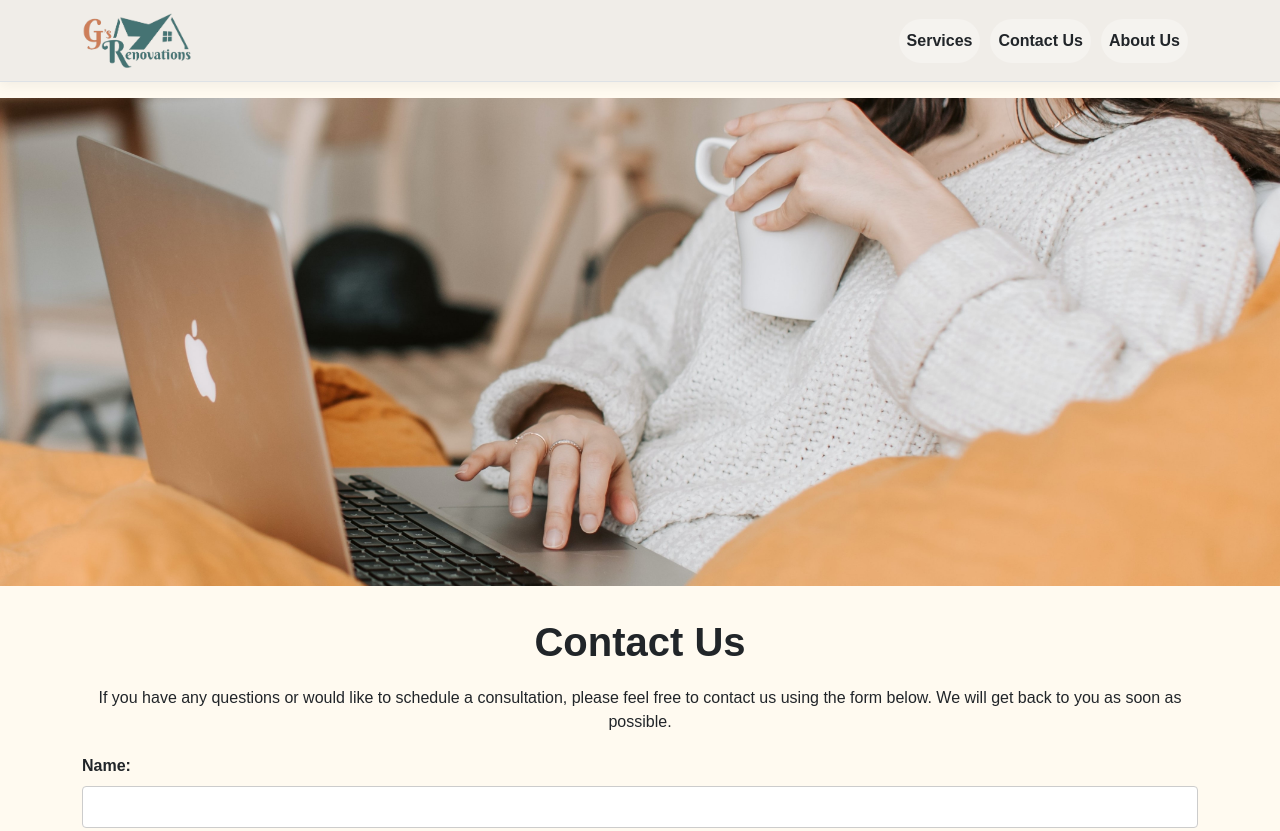
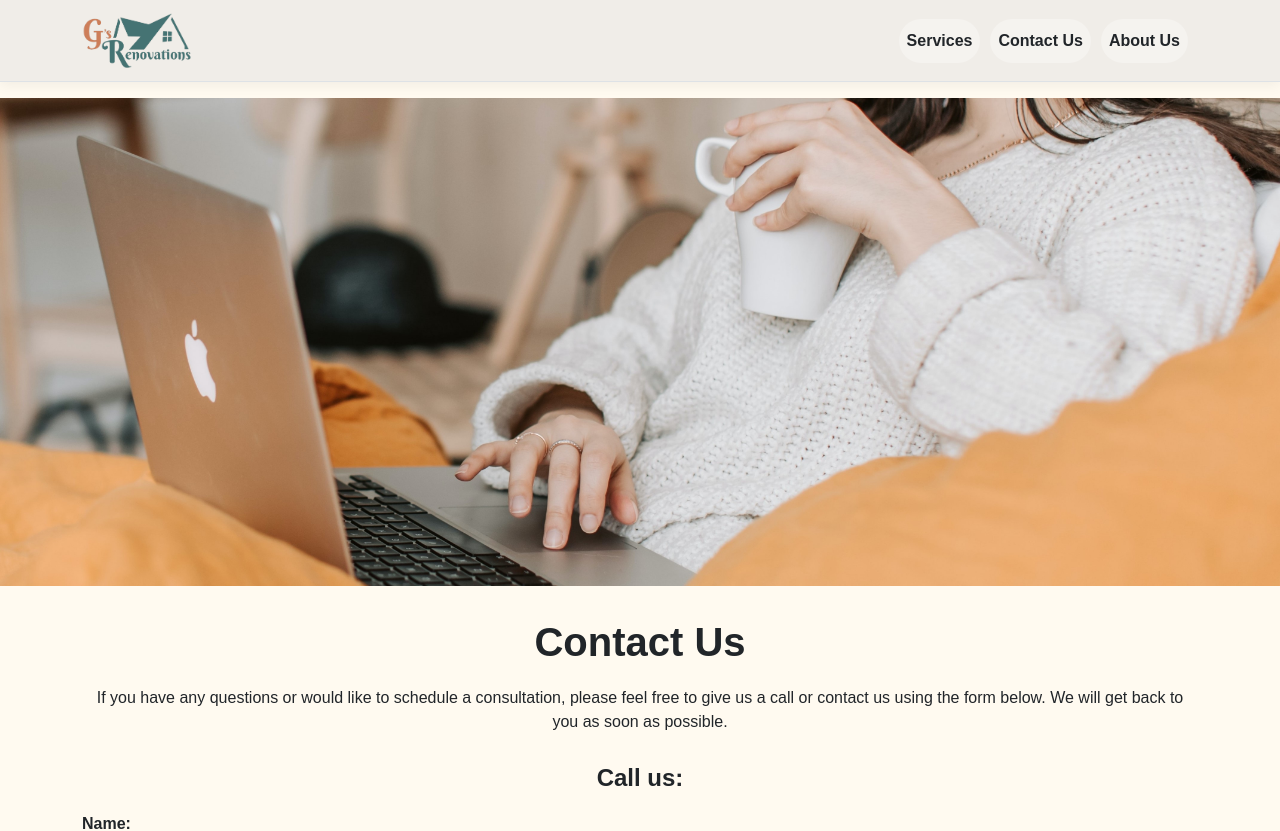
Before and after one commit to gerald-guerrero/Gs-Renovations, a React (Create React App) app in the folder ClientApp/: page /contact in a window 1280 px wide. Shown: the top 831 px of the page. Built offline with nearby package versions, Linux system fonts and the light colour scheme.

Commit message:
added more contact details

```diff
--- a/ClientApp/src/components/Contact.js
+++ b/ClientApp/src/components/Contact.js
@@ -52,12 +52,27 @@ export class Contact extends Component {
 
 
     render() {
+        let phoneSection;
+        try {
+            const phoneNumber = process.env.REACT_APP_PHONE_NUMBER;
+            phoneSection = (
+                <div>
+                    <h2>Call us: </h2>
+                    <p>{phoneNumber}</p>
+                </div>
+            );
+        } catch (e) {
+            phoneSection = (<div></div>);
+        }
+
         return (
             <div>
+
                 <h1>Contact Us</h1>
                 <p>
-                    If you have any questions or would like to schedule a consultation, please feel free to contact us using the form below. We will get back to you as soon as possible.
+                    If you have any questions or would like to schedule a consultation, please feel free to give us a call or contact us using the form below. We will get back to you as soon as possible.
                 </p>
+                <div>{phoneSection}</div>
                 <form onSubmit={this.handleSubmit}>
                     <div>
                         <label htmlFor="name">Name:</label>
```
